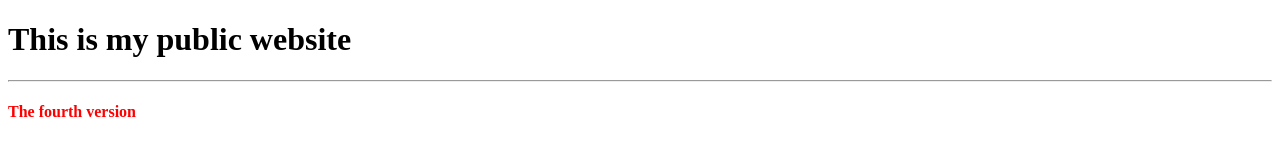
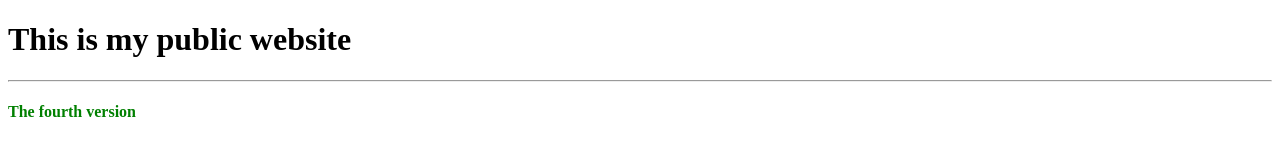
Before and after one commit to mahtabsadeghi/web2, a plain HTML site: page index.html in a window 1280 px wide. Drawn offline with Linux system fonts and the light colour scheme.

Commit message:
Update index.html

```diff
--- a/index.html
+++ b/index.html
@@ -7,7 +7,7 @@
 
 	<h1>This is my public website</h1>
 	<hr>
-	<h4 style="color: red"> The fourth version </h4>
+	<h4 style="color: green"> The fourth version </h4>
 
 </body>
 </html>
```
